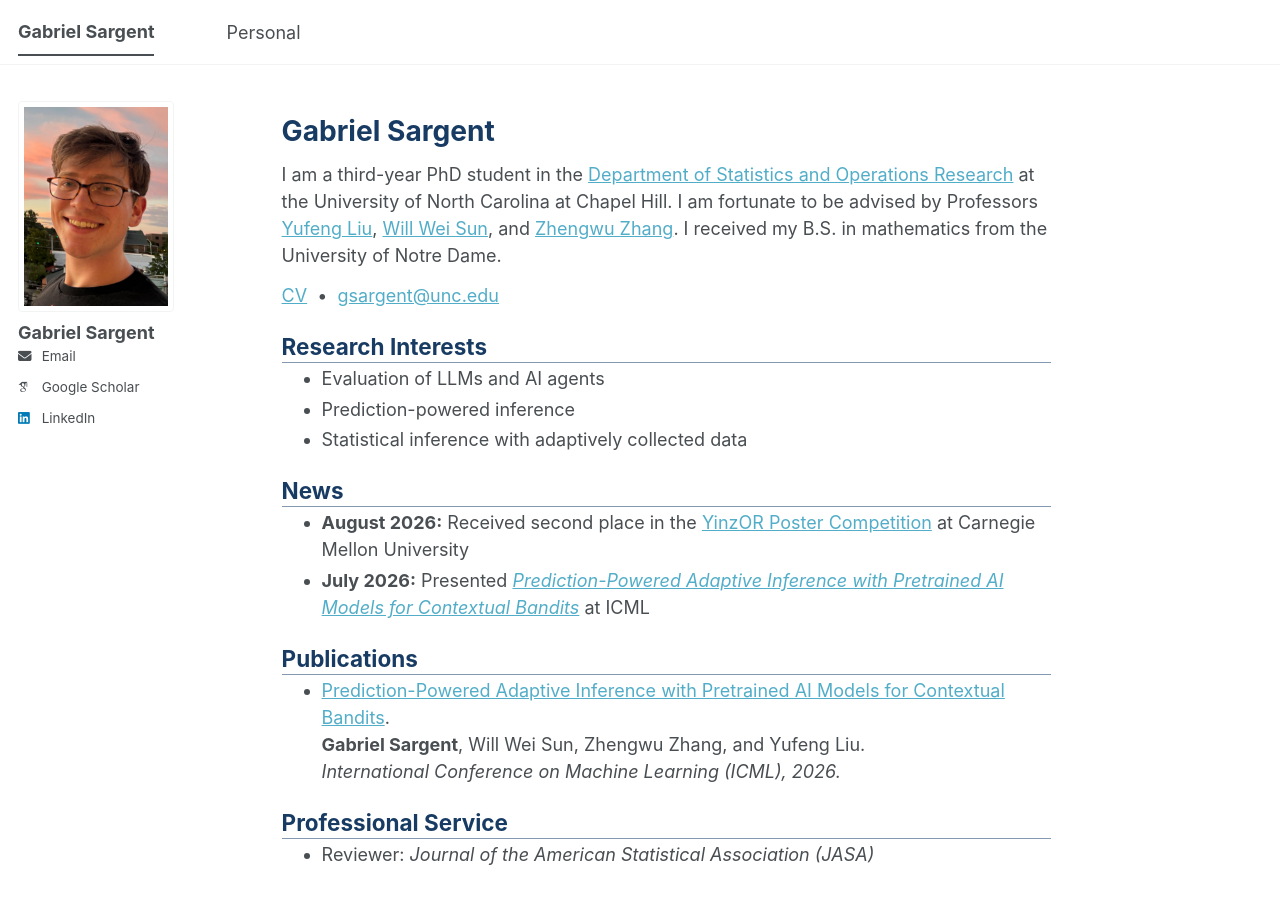
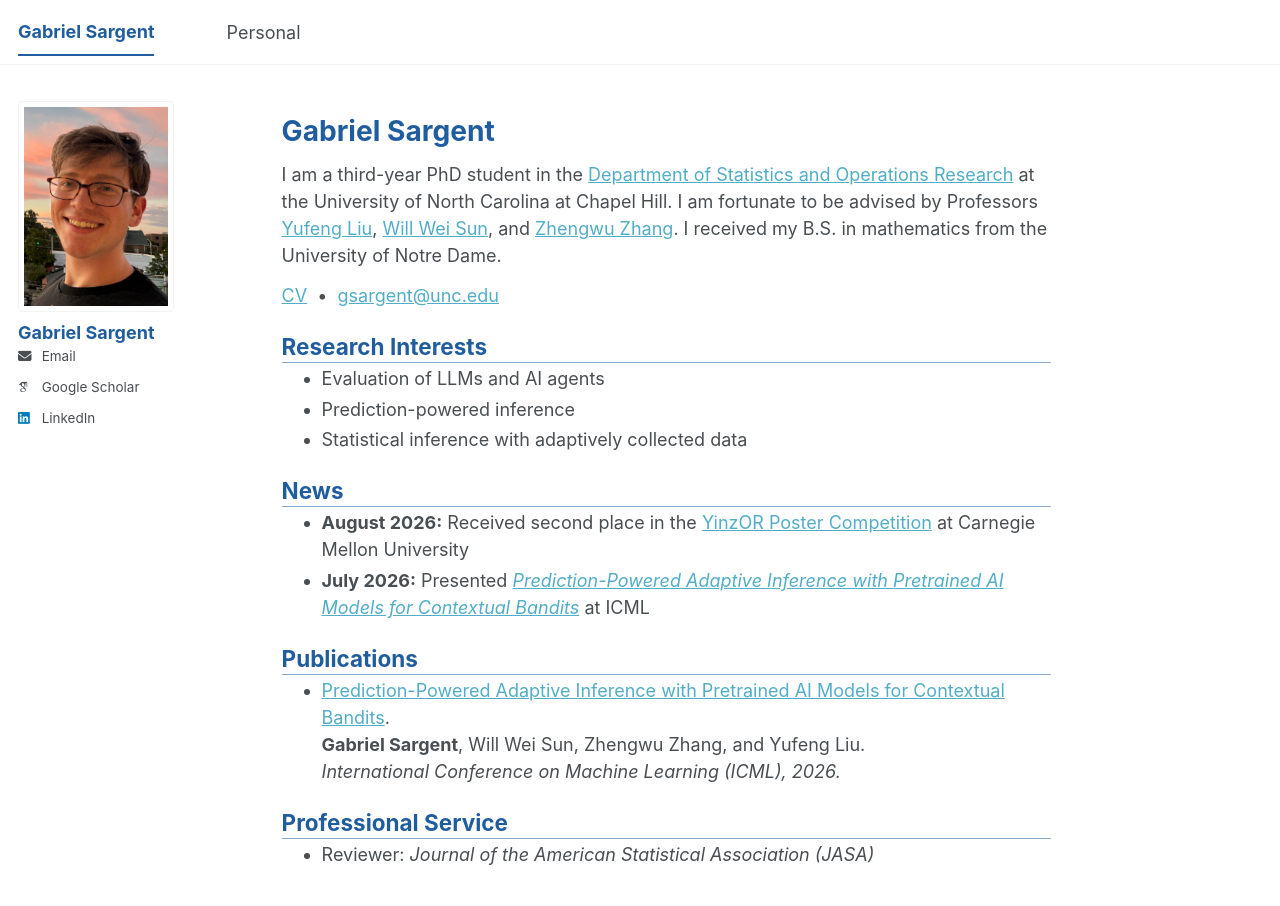
Before and after one commit to GabrielSargent/GabrielSargent.github.io, a Jekyll site: the page built from _pages/about.md, in a window 1280 px wide. Built offline with Jekyll 4.4.1, drawn with Linux system fonts in a browser that asks for light colours; some web fonts are replaced; a script bundle is joined from its source files by our own code; library files that are not in the unit come from our copies.

Commit message:
Use clearer blue accent for homepage headings and profile names

```diff
--- a/_includes/head/custom.html
+++ b/_includes/head/custom.html
@@ -17,13 +17,24 @@
 {% if page.url == "/" %}
 <!-- Homepage-specific spacing; inline to avoid cached compiled Sass. -->
 <style>
-  .page__content h1 { margin-top: 0; margin-bottom: 0.45em; color: #173b63; }
+  /* Matching blue accents for the site title and profile name. */
+  .masthead__menu-item--lg a,
+  .masthead__menu-item--lg.selected a,
+  .masthead__menu-item--lg.selected a:hover,
+  .sidebar .author__name {
+    color: #205d9e;
+  }
+  .masthead__menu-item--lg.selected a,
+  .masthead__menu-item--lg.selected a:hover {
+    border-bottom-color: #205d9e;
+  }
+  .page__content h1 { margin-top: 0; margin-bottom: 0.45em; color: #205d9e; }
   .page__content h2 {
     margin-top: 1.05em;
     margin-bottom: 0.12em;
     padding-bottom: 0.08em;
-    color: #173b63;
-    border-bottom: 1px solid #8299b1;
+    color: #205d9e;
+    border-bottom: 1px solid #8daac8;
   }
   .page__content h2 + ul,
   .page__content h2 + ol { margin-top: 0; }
```
